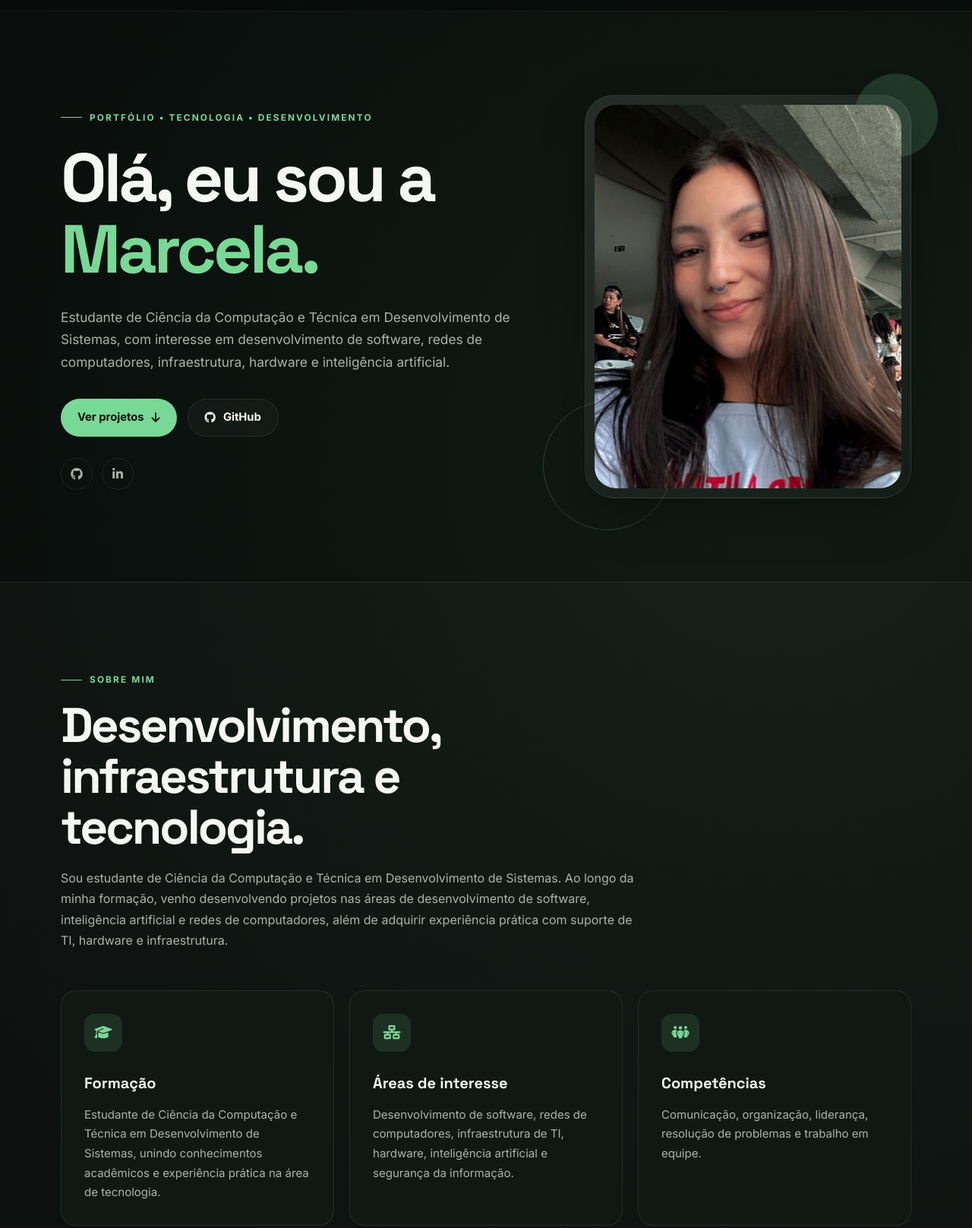
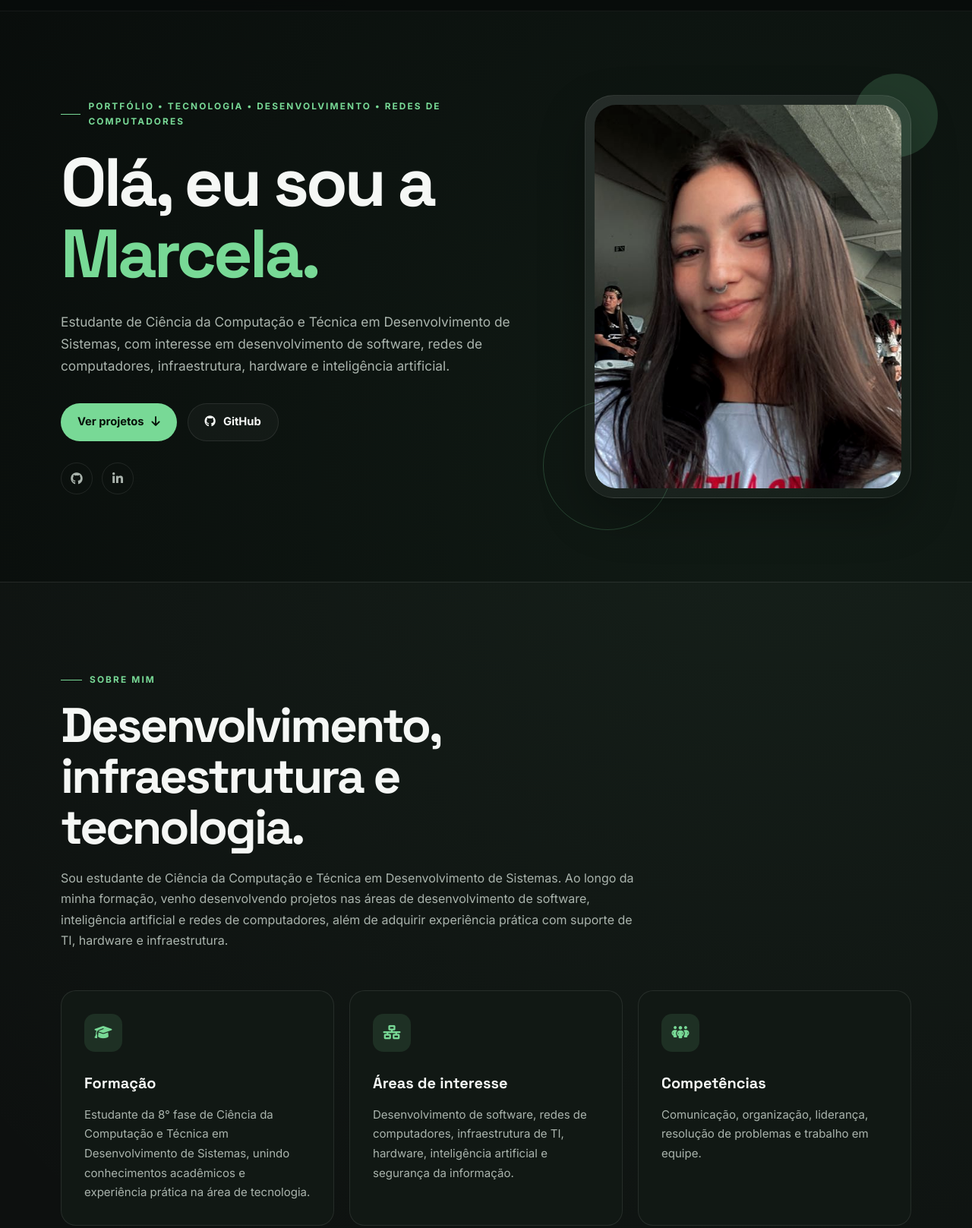
Before and after one commit to mdrmarcela/MeuSite, a plain HTML site: page index.html in a window 1280 px wide. Shown: the part 60-1677 px from the top of the page at 76% size. Drawn offline with Linux system fonts and the light colour scheme.

Commit message:
Ajuste na formatação

```diff
--- a/index.html
+++ b/index.html
@@ -77,7 +77,7 @@
                 <div class="hero-content">
 
                     <p class="eyebrow">
-                        PORTFÓLIO • TECNOLOGIA • DESENVOLVIMENTO
+                        PORTFÓLIO • TECNOLOGIA • DESENVOLVIMENTO • REDES DE COMPUTADORES
                     </p>
 
                     <h1>
@@ -211,7 +211,7 @@
                 <h3>Formação</h3>
 
                 <p>
-                    Estudante de Ciência da Computação e Técnica em
+                    Estudante da 8° fase de Ciência da Computação e Técnica em
                     Desenvolvimento de Sistemas, unindo conhecimentos
                     acadêmicos e experiência prática na área de tecnologia.
                 </p>
@@ -593,7 +593,7 @@
                         </a>
 
                     </article>
-<!-- SISTEMA DE RESENHAS -->
+<!-- PROJETO 3 -->
 <article class="project-card">
 
     <div class="project-icon">
@@ -601,7 +601,7 @@
     </div>
 
     <div class="project-number">
-        01
+        03
     </div>
 
     <h3>
@@ -646,7 +646,7 @@
 
 </article>
 
-<!-- BROKER MQTT -->
+ <!-- PROJETO 4 -->
 <article class="project-card">
 
     <div class="project-icon">
@@ -654,7 +654,7 @@
     </div>
 
     <div class="project-number">
-        02
+        04
     </div>
 
     <h3>
@@ -697,7 +697,7 @@
 
 </article>
 
-<!-- COMPILADOR COM ANTLR -->
+ <!-- PROJETO 5 -->
 <article class="project-card">
 
     <div class="project-icon">
@@ -705,7 +705,7 @@
     </div>
 
     <div class="project-number">
-        03
+        05
     </div>
 
     <h3>
@@ -743,7 +743,7 @@
 </article>
 
 
-                    <!-- PROJETO 3 -->
+                     <!-- PROJETO 6 -->
                     <article class="project-card">
 
                         <div class="project-icon">
@@ -753,7 +753,7 @@
                         </div>
 
                         <div class="project-number">
-                            03
+                            06
                         </div>
 
                         <h3>
```
